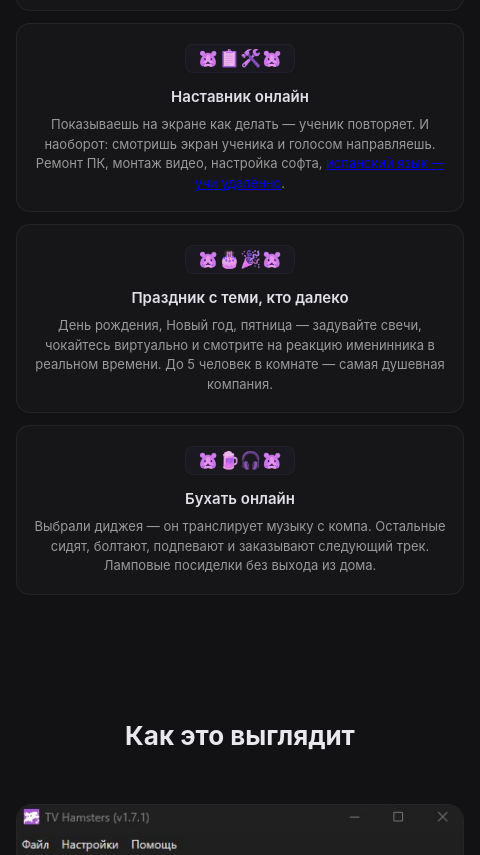
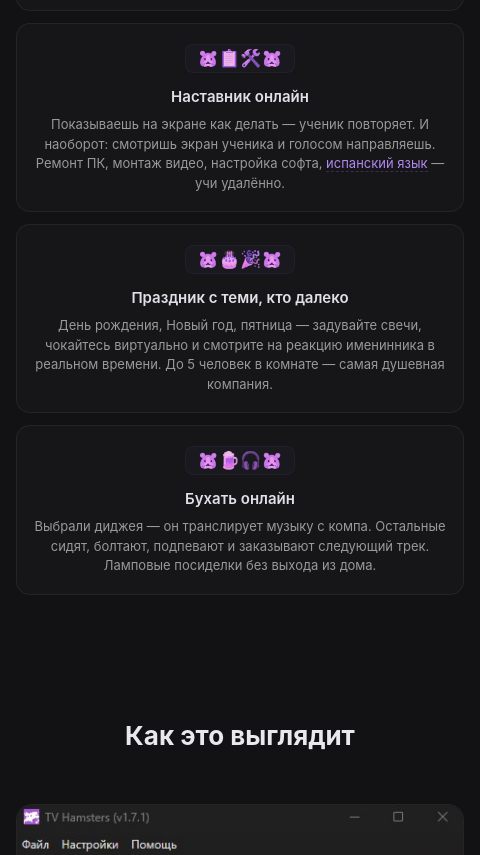
Before and after one commit to outmilker1978/hamsters-theater, an Electron app: page docs/index.html in a window 480 px wide. Shown: the part 3003-3858 px from the top of the page. Drawn offline with Linux system fonts and the light colour scheme; no server answers.

Commit message:
easter egg: styled link, only 'испанский язык' clickable

```diff
--- a/docs/index.html
+++ b/docs/index.html
@@ -109,7 +109,7 @@
         <div class="use-card">
           <div class="use-icons">🐹📋🛠️🐹</div>
           <h3 data-i18n="uses.item4_title">Наставник онлайн</h3>
-          <p data-i18n="uses.item4_desc">Показываешь на экране как делать — ученик повторяет. И наоборот: смотришь экран ученика и голосом направляешь. Ремонт ПК, монтаж видео, настройка софта, <a href="https://t.me/happy_spanish" target="_blank">испанский язык — учи удалённо</a>.</p>
+          <p data-i18n="uses.item4_desc">Показываешь на экране как делать — ученик повторяет. И наоборот: смотришь экран ученика и голосом направляешь. Ремонт ПК, монтаж видео, настройка софта, <a class="easter-link" href="https://t.me/happy_spanish" target="_blank">испанский язык</a> — учи удалённо.</p>
         </div>
         <div class="use-card">
           <div class="use-icons">🐹🎂🎉🐹</div>
--- a/docs/script.js
+++ b/docs/script.js
@@ -29,7 +29,7 @@ lang.ru = {
   'uses.item3_title': 'Стрим игры своей тусовке',
   'uses.item3_desc': 'Проходишь Dark Souls, а друзья подсказывают и угарают над каждой смертью. Без Twitch, без задержек — только свои и только для своих.',
   'uses.item4_title': 'Наставник онлайн',
-  'uses.item4_desc': 'Показываешь на экране как делать — ученик повторяет. И наоборот: смотришь экран ученика и голосом направляешь. Ремонт ПК, монтаж видео, настройка софта, <a href="https://t.me/happy_spanish" target="_blank">испанский язык — учи удалённо</a>.',
+  'uses.item4_desc': 'Показываешь на экране как делать — ученик повторяет. И наоборот: смотришь экран ученика и голосом направляешь. Ремонт ПК, монтаж видео, настройка софта, <a class="easter-link" href="https://t.me/happy_spanish" target="_blank">испанский язык</a> — учи удалённо.',
   'uses.item5_title': 'Праздник с теми, кто далеко',
   'uses.item5_desc': 'День рождения, Новый год, пятница — задувайте свечи, чокайтесь виртуально и смотрите на реакцию именинника в реальном времени. До 5 человек в комнате — самая душевная компания.',
   'uses.item6_title': 'Бухать онлайн',
@@ -107,7 +107,7 @@ lang.en = {
   'uses.item3_title': 'Stream your game to your crew',
   'uses.item3_desc': 'Playing Dark Souls while friends cheer and laugh at every death. No Twitch, no lag — just your people, for your people.',
   'uses.item4_title': 'Remote mentorship',
-  'uses.item4_desc': 'Show your screen — the student follows along. Or watch their screen and guide them with voice. PC repair, video editing, software setup, <a href="https://t.me/happy_spanish" target="_blank">Spanish lessons — learn remotely</a>.',
+  'uses.item4_desc': 'Show your screen — the student follows along. Or watch their screen and guide them with voice. PC repair, video editing, software setup, <a class="easter-link" href="https://t.me/happy_spanish" target="_blank">Spanish language</a> — teach remotely.',
   'uses.item5_title': 'Celebrate with those far away',
   'uses.item5_desc': 'Birthday, New Year, Friday night — blow out candles, clink glasses virtually, and watch the birthday person\'s reaction in real time. Up to 5 people — the coziest company.',
   'uses.item6_title': 'Booze & Chill',
--- a/docs/style.css
+++ b/docs/style.css
@@ -382,6 +382,17 @@ h2 {
   border-color: rgba(139,92,246,0.2);
 }
 
+.easter-link {
+  color: #b088f0;
+  text-decoration: none;
+  border-bottom: 1px dashed rgba(139,92,246,0.3);
+  transition: all 0.2s;
+}
+.easter-link:hover {
+  color: #c9a8ff;
+  border-bottom-color: #8b5cf6;
+}
+
 .step-num {
   min-width: 40px;
   height: 40px;
```
